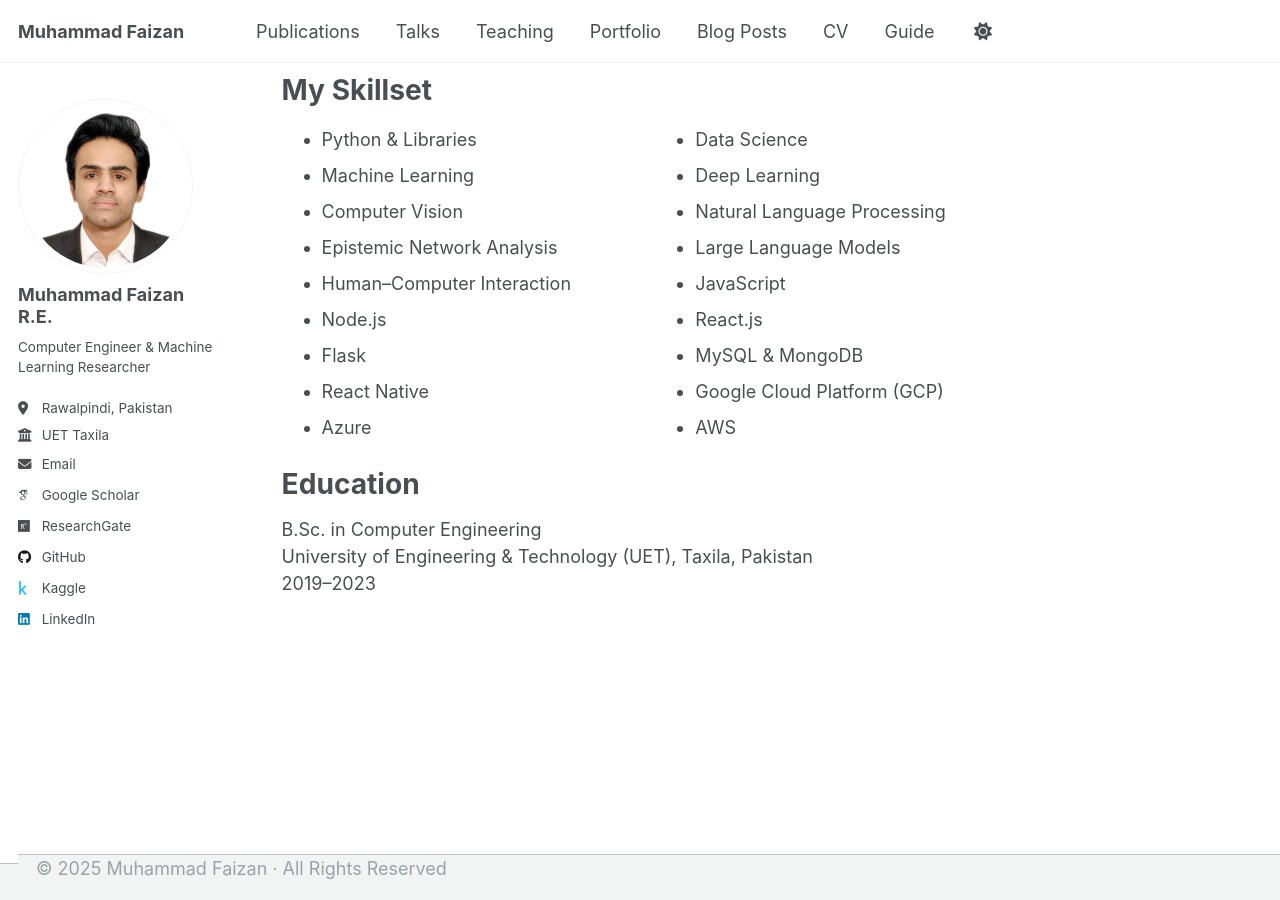
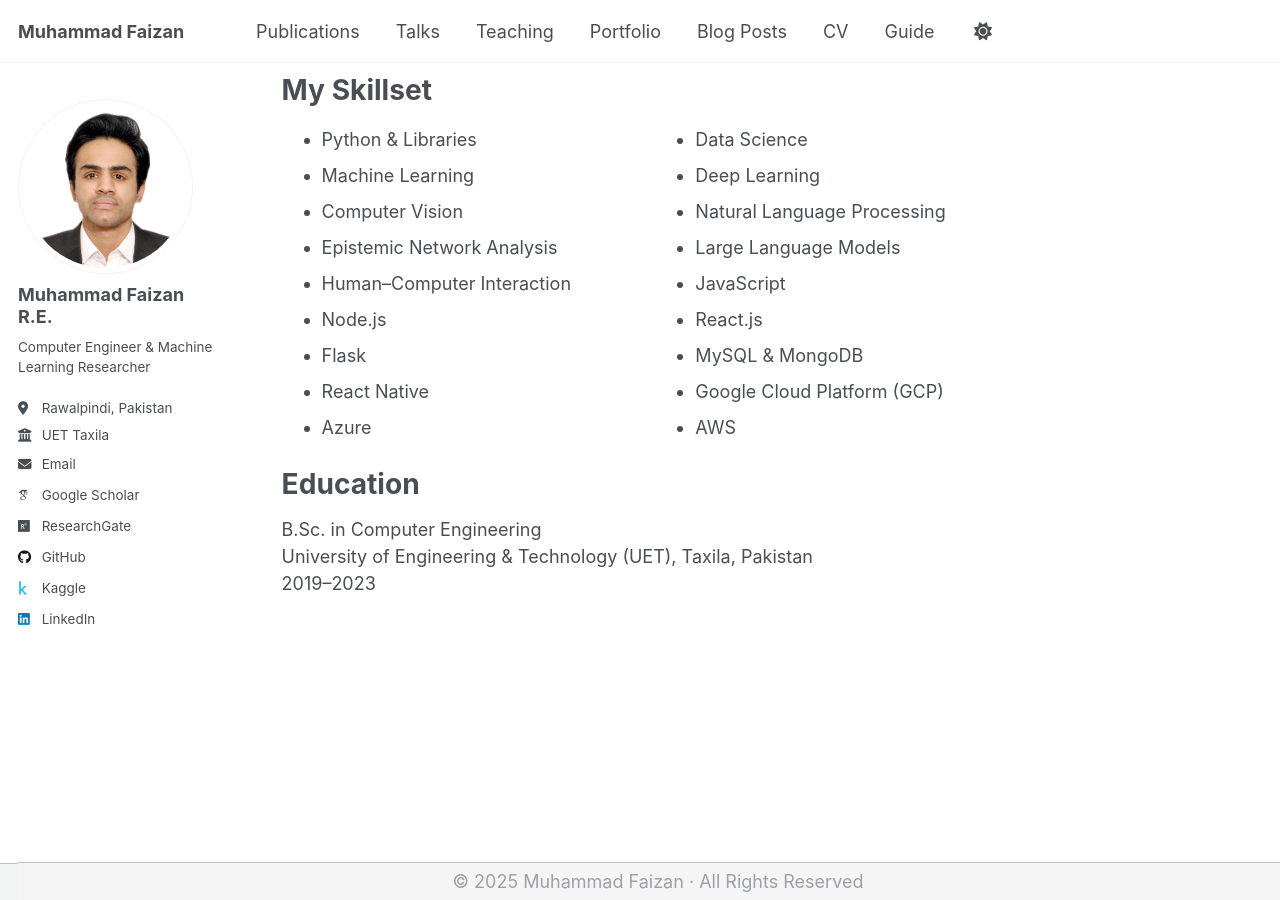
Before and after one commit to MuhammadFaizan99/MuhammadFaizan99.github.io, a Jekyll site: the page built from _pages/about.md, in a window 1280 px wide and 900 px high, scrolled down 520 px. Built offline with Jekyll 4.4.1, drawn with Linux system fonts in a browser that asks for light colours; some web fonts are replaced; a script that is not in the unit is left out.

Commit message:
Update footer.html

```diff
--- a/_includes/footer.html
+++ b/_includes/footer.html
@@ -1,5 +1,5 @@
 {% include base_path %}
 
-<footer class="page__footer" padding:5px 0; text-align:center;">
-  © 2025 Muhammad Faizan · All Rights Reserved
+<footer class="page__footer" style="background:#f5f5f5; padding:5px 0; text-align:center;">
+  © {{ site.time | date: "%Y" }} Muhammad Faizan · All Rights Reserved
 </footer>
```
